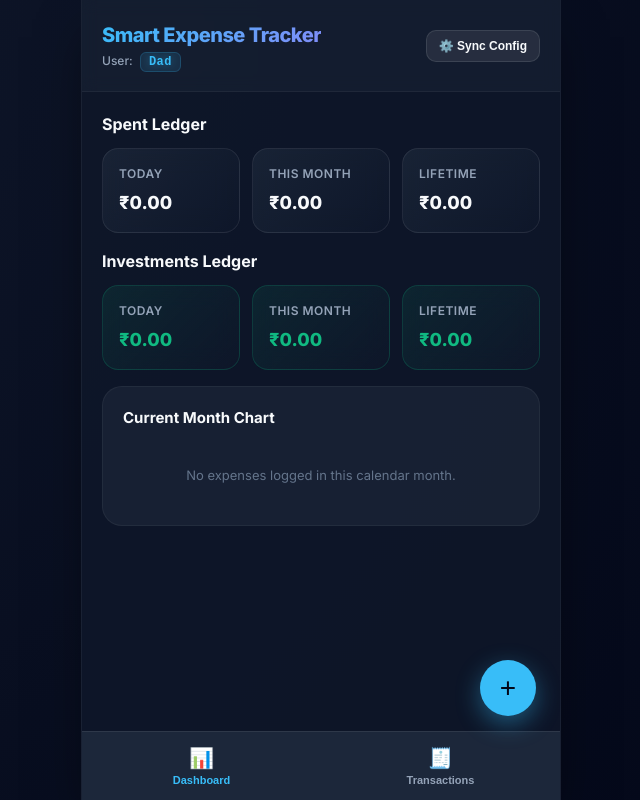
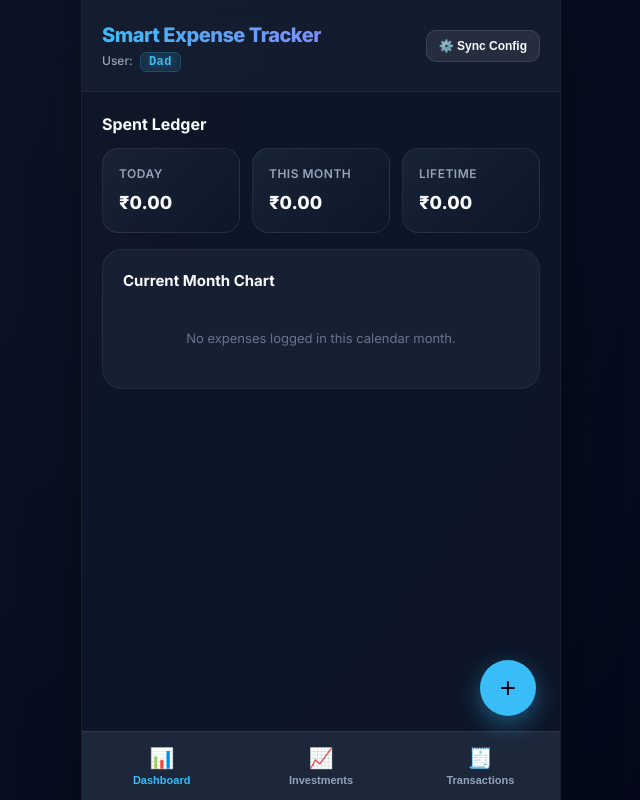
Before and after one commit to techmet/smart-exp-tracker, a React (Vite) app in the folder web/: page / in a window 1280 px wide. Shown: the whole page, without its empty margins (319-959 px from the left). Built offline with nearby package versions, Linux system fonts and the light colour scheme.

Commit message:
Update PWA layouts and categories

```diff
--- a/web/src/App.tsx
+++ b/web/src/App.tsx
@@ -30,7 +30,7 @@ const isToday = (dateStr: string) => {
 export default function App() {
   // Navigation / Screen Views
   const [currentView, setCurrentView] = useState<'home' | 'duplicates'>('home');
-  const [activeNavTab, setActiveNavTab] = useState<'dashboard' | 'transactions'>('dashboard');
+  const [activeNavTab, setActiveNavTab] = useState<'dashboard' | 'investments' | 'transactions'>('dashboard');
 
   // DB & State
   const [expenses, setExpenses] = useState<Expense[]>([]);
@@ -396,9 +396,9 @@ export default function App() {
               <h1 className="app-title">Smart Expense Tracker</h1>
               <p className="member-label">User: <span className="member-name-highlight">{memberName}</span></p>
             </div>
-             <button className="settings-btn" onClick={() => setIsSyncModalVisible(true)}>
-               ⚙️ Sync Config
-             </button>
+            <button className="settings-btn" onClick={() => setIsSyncModalVisible(true)}>
+              ⚙️ Sync Config
+            </button>
           </div>
 
           {activeNavTab === 'dashboard' ? (
@@ -427,23 +427,6 @@ export default function App() {
                 <div className="stat-card" style={{ minWidth: '90px' }}>
                   <p className="stat-title">Lifetime</p>
                   <h3 className="stat-value" style={{ fontSize: '18px' }}>₹{totalSpent.toFixed(2)}</h3>
-                </div>
-              </div>
-
-              {/* Investments Statistics Cards */}
-              <h4 className="section-title">Investments Ledger</h4>
-              <div className="stats-row" style={{ flexWrap: 'wrap' }}>
-                <div className="stat-card investments" style={{ minWidth: '90px' }}>
-                  <p className="stat-title">Today</p>
-                  <h3 className="stat-value" style={{ fontSize: '18px', color: '#10b981' }}>₹{todayInvestments.toFixed(2)}</h3>
-                </div>
-                <div className="stat-card investments" style={{ minWidth: '90px' }}>
-                  <p className="stat-title">This Month</p>
-                  <h3 className="stat-value" style={{ fontSize: '18px', color: '#10b981' }}>₹{currentMonthInvestments.toFixed(2)}</h3>
-                </div>
-                <div className="stat-card investments" style={{ minWidth: '90px' }}>
-                  <p className="stat-title">Lifetime</p>
-                  <h3 className="stat-value" style={{ fontSize: '18px', color: '#10b981' }}>₹{totalInvestments.toFixed(2)}</h3>
                 </div>
               </div>
 
@@ -481,8 +464,66 @@ export default function App() {
                 )}
               </div>
             </div>
+          ) : activeNavTab === 'investments' ? (
+            /* TAB 2: Investments View (Scrollable) */
+            <div className="scroll-content">
+              {/* Investments Statistics Cards */}
+              <h4 className="section-title">Investments Ledger</h4>
+              <div className="stats-row" style={{ flexWrap: 'wrap' }}>
+                <div className="stat-card investments" style={{ minWidth: '90px' }}>
+                  <p className="stat-title">Today</p>
+                  <h3 className="stat-value" style={{ fontSize: '18px', color: '#10b981' }}>₹{todayInvestments.toFixed(2)}</h3>
+                </div>
+                <div className="stat-card investments" style={{ minWidth: '90px' }}>
+                  <p className="stat-title">This Month</p>
+                  <h3 className="stat-value" style={{ fontSize: '18px', color: '#10b981' }}>₹{currentMonthInvestments.toFixed(2)}</h3>
+                </div>
+                <div className="stat-card investments" style={{ minWidth: '90px' }}>
+                  <p className="stat-title">Lifetime</p>
+                  <h3 className="stat-value" style={{ fontSize: '18px', color: '#10b981' }}>₹{totalInvestments.toFixed(2)}</h3>
+                </div>
+              </div>
+
+              {/* Feed of Investment Logs */}
+              <h4 className="section-title" style={{ marginTop: '20px' }}>Investments Feed</h4>
+              {expenses.filter(x => x.category === 'Investments').length === 0 ? (
+                <div className="empty-view">
+                  <span className="empty-text">No investment logs.</span>
+                </div>
+              ) : (
+                expenses.filter(x => x.category === 'Investments').map((item) => (
+                  <div key={item.id} className="transaction-card">
+                    <div className="transaction-row">
+                      <div>
+                        <h5 className="transaction-desc">{item.description}</h5>
+                        <p className="transaction-meta">
+                          {item.subCategory ? `${item.category} › ${item.subCategory}` : item.category} •{' '}
+                          {new Date(item.date).toLocaleDateString()}
+                        </p>
+                        <p className="auditor-tag">
+                          Logged by: {item.createdBy} ({item.paymentMode})
+                        </p>
+                      </div>
+                      <div style={{ textAlign: 'right' }}>
+                        <span className="transaction-amount investment">
+                          +₹{item.amount.toFixed(2)}
+                        </span>
+                      </div>
+                    </div>
+                    <div className="card-actions">
+                      <button className="card-btn edit" onClick={() => handleEditPress(item)}>
+                        ✏️ Edit
+                      </button>
+                      <button className="card-btn delete" onClick={() => handleDeletePress(item.id)}>
+                        🗑️ Delete
+                      </button>
+                    </div>
+                  </div>
+                ))
+              )}
+            </div>
           ) : (
-            /* TAB 2: Transactions View (Sticky filters, scrollable list) */
+            /* TAB 3: Transactions View (Sticky filters, scrollable list) */
             <div className="fixed-content">
               <h4 className="section-title" style={{ marginBottom: 12 }}>Filter Transactions</h4>
 
@@ -605,6 +646,13 @@ export default function App() {
             >
               <span className="nav-tab-icon">📊</span>
               <span>Dashboard</span>
+            </button>
+            <button
+              className={`nav-tab-btn ${activeNavTab === 'investments' ? 'active' : ''}`}
+              onClick={() => setActiveNavTab('investments')}
+            >
+              <span className="nav-tab-icon">📈</span>
+              <span>Investments</span>
             </button>
             <button
               className={`nav-tab-btn ${activeNavTab === 'transactions' ? 'active' : ''}`}
```
